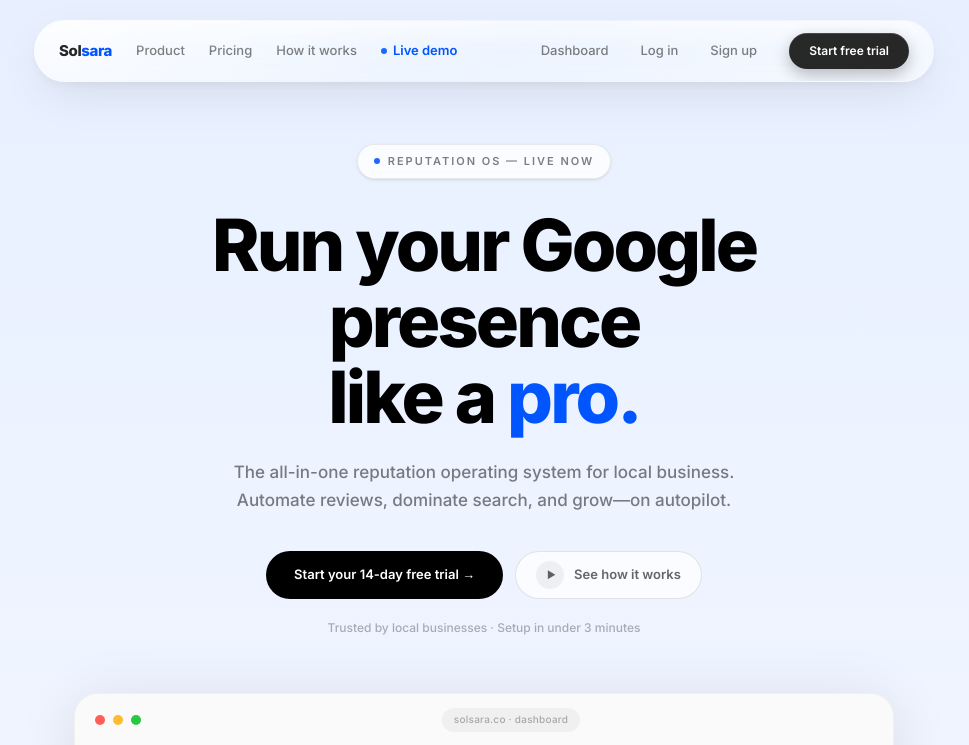
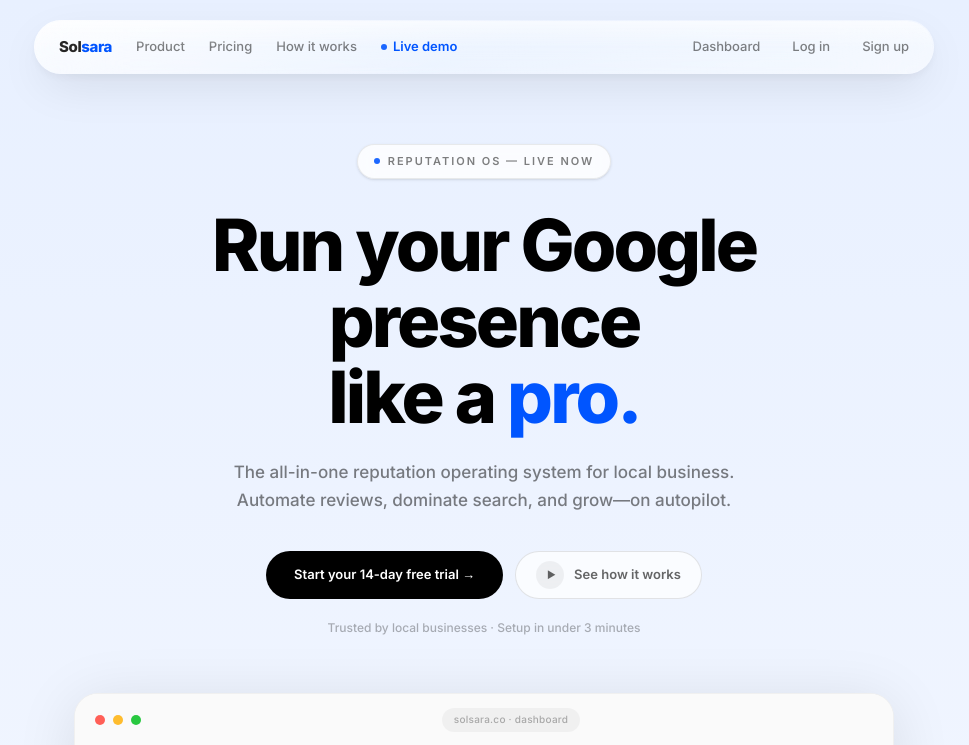
Before and after one commit to NarenS31/Solsara, a Next.js app in the folder frontend/: page / in a window 1280 px wide. Shown: the top 745 px of the page, without its empty margins (156-1125 px from the left). Built offline with nearby package versions, Linux system fonts and the light colour scheme.

Commit message:
ui: remove start free trial button from navbar

```diff
--- a/frontend/app/page.tsx
+++ b/frontend/app/page.tsx
@@ -85,17 +85,6 @@
             >
               Sign up
             </Link>
-            <Link
-              href="/api/auth/google"
-        className="relative h-9 px-5 rounded-full text-[12px] font-semibold flex items-center shrink-0 no-underline transition-all hover:scale-[1.04] active:scale-[0.97]"
-        style={{
-          background: "linear-gradient(160deg, rgba(10,10,10,0.88) 0%, rgba(30,30,30,0.96) 100%)",
-          color: "#fff",
-          boxShadow: "0 1px 0 rgba(255,255,255,0.15) inset, 0 6px 16px rgba(0,0,0,0.25)",
-        }}
-      >
-        Start free trial
-      </Link>
     </div>
   );
 }
```
